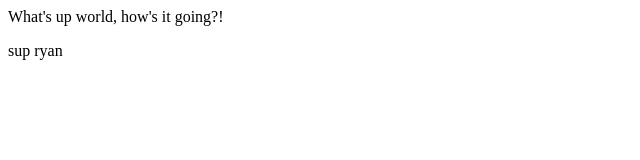
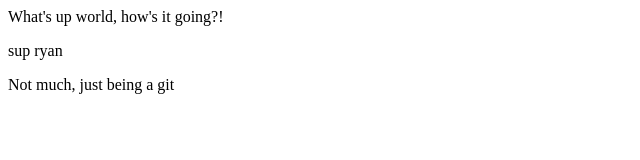
Before and after one commit to ryan1010/proj1, a plain HTML site: page index.html in a window 1280 px wide. Shown: the whole page, without its empty margins (0-640 px from the left). Drawn offline with Linux system fonts and the light colour scheme.

Commit message:
Modified Index.html

```diff
--- a/index.html
+++ b/index.html
@@ -14,6 +14,7 @@
 <body>
 	<p>What's up world, how's it going?!</p>
 	<p>sup ryan</p>
+	<p>Not much, just being a git</p>
 
 </body>
 </html>
```
